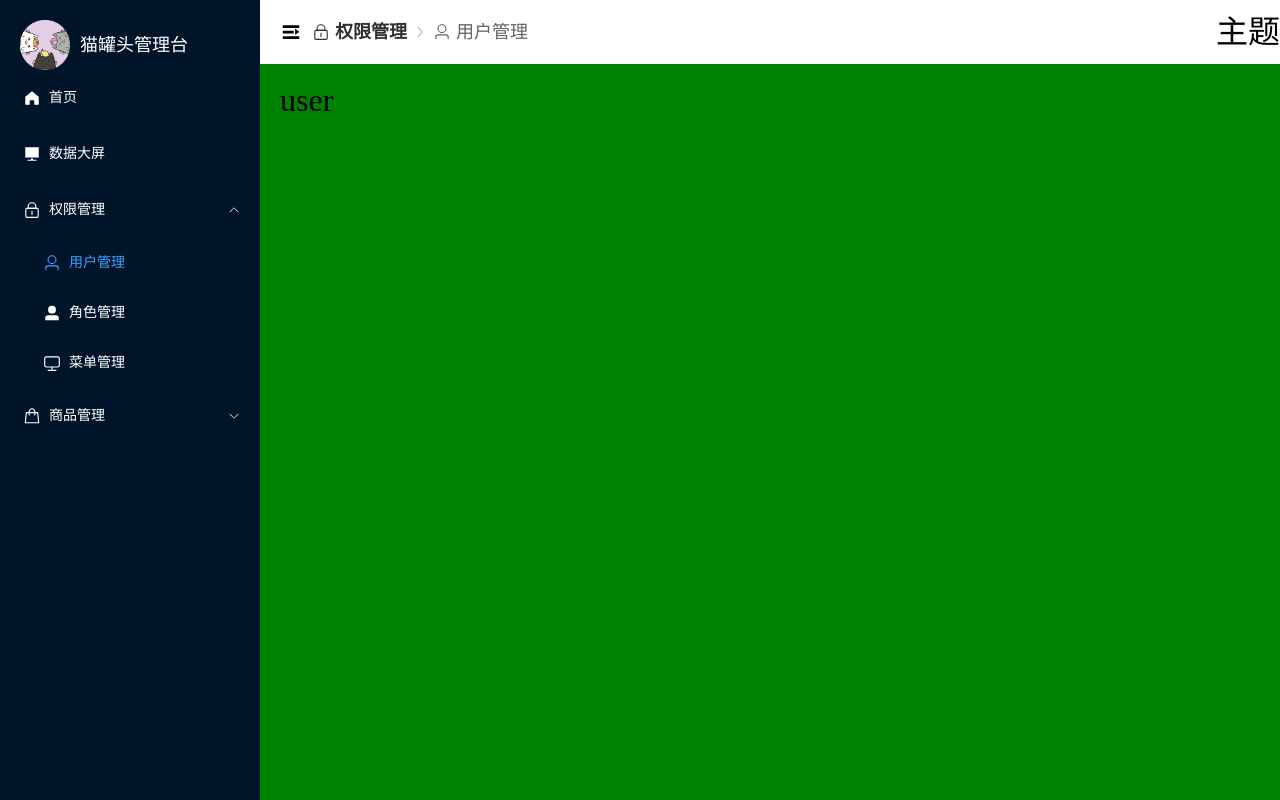
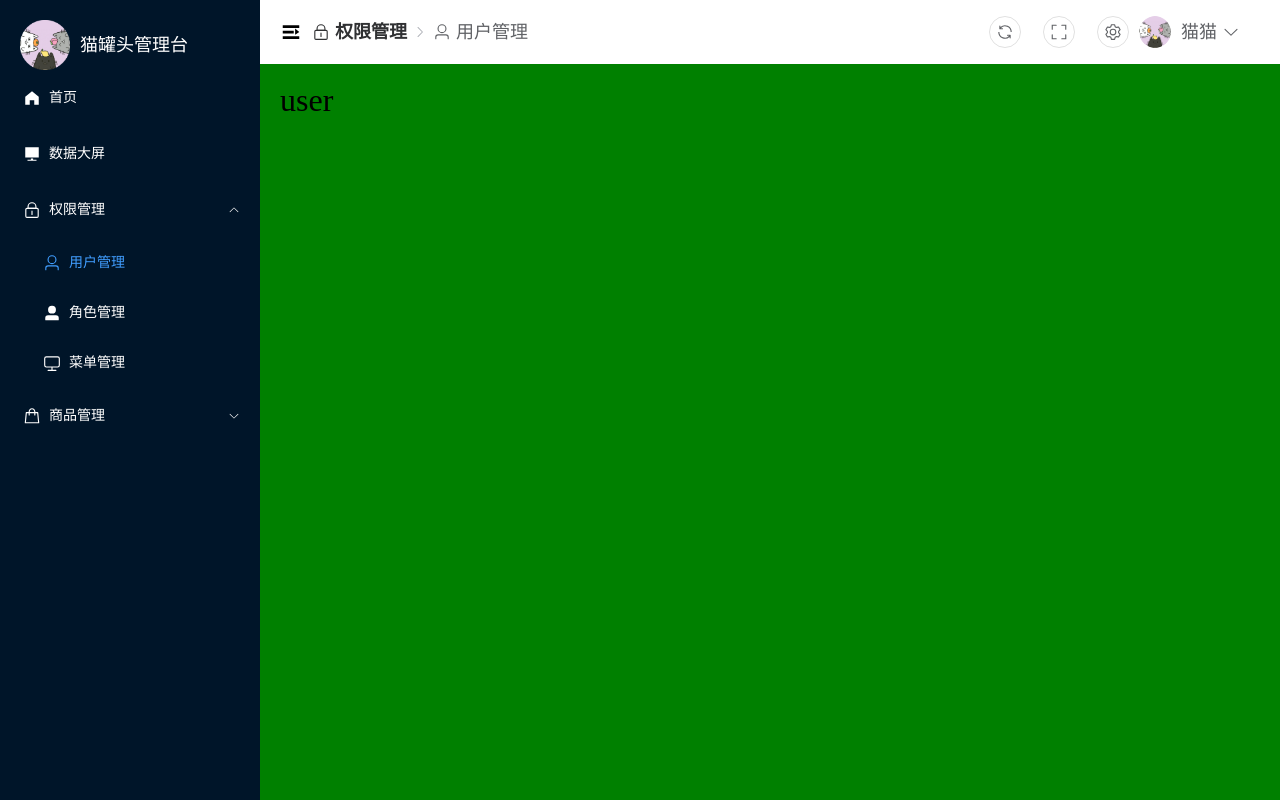
Before and after one commit to continue-sun-coder/vite-project1, a Vue app: page /acl/user in a window 1280 px wide. Built offline with nearby package versions, Linux system fonts and the light colour scheme.

Commit message:
feat(layout): fullScreen

```diff
--- a/src/layout/header/index.vue
+++ b/src/layout/header/index.vue
@@ -13,7 +13,7 @@
 import Theme from './theme/index.vue'
 import Breadcrumb from './breadcrumb/index.vue'
 defineOptions({
-  name: 'NavHeader'
+  name: 'NavHeader',
 })
 </script>
 
@@ -32,6 +32,7 @@ defineOptions({
   .header_right {
     display: flex;
     align-items: center;
+    margin-right: 20px;
   }
 }
 </style>
--- a/src/layout/header/theme/index.vue
+++ b/src/layout/header/theme/index.vue
@@ -1,15 +1,80 @@
 <template>
-  <div>
-    <h1>主题</h1>
+  <div class="theme_container">
+    <el-button size="small" icon="Refresh" circle @click="updateRefsh"></el-button>
+    <el-button size="small" icon="FullScreen" circle @click="fullScreen"></el-button>
+    <el-button size="small" icon="Setting" circle></el-button>
+    <img src="../../../../public/logo.png" alt="" >
+        <el-dropdown>
+        <span class="el-dropdown-link">
+              猫猫
+            <el-icon class="el-icon--right">
+                <arrow-down />
+            </el-icon>
+        </span>
+        <template #dropdown>
+            <el-dropdown-menu>
+                <el-dropdown-item @click="logout">退出登录</el-dropdown-item>
+            </el-dropdown-menu>
+        </template>
+    </el-dropdown>
   </div>
 </template>
 
 <script setup lang="ts">
 defineOptions({
-  name: 'Theme'
+  name: 'Theme',
 })
+// import { useUserStore } from '@/store/modules/user'
+import { useLayoutSettingStore } from '@/store/modules/setting'
+let layoutSettingStore = useLayoutSettingStore()
+// let userStore = useUserStore()
+
+const updateRefsh = () => {
+  layoutSettingStore.refsh = !layoutSettingStore.refsh
+}
+
+// 全屏按钮点击
+const fullScreen = () => {
+  // DOM对象的一个属性：可以用来判断当前是不是全屏模式
+  let full = document.fullscreenElement
+  if(!full){
+    document.documentElement.requestFullscreen()
+  }else{
+    // 退出全屏模式
+    document.exitFullscreen()
+  }
+}
+
+const logout = () => {
+  console.log('退出登录')
+}
 </script>
 
-<style scoped>
+<style scoped lang="scss">
+.theme_container {
+  display: flex;
+  align-items: center;
+  gap: 10px;
+  padding-right: 20px;
 
+  img {
+    width: 32px;
+    height: 32px;
+    border-radius: 50%;
+  }
+
+  .el-dropdown-link {
+    display: flex;
+    align-items: center;
+    font-size: 18px;
+    cursor: pointer;
+  }
+}
+
+/* 调整按钮图标大小 */
+:deep(.el-button) {
+  font-size: 18px;
+  border: 1px solid #e0e0e0;
+  padding: 15px; /* 增加内边距让按钮更大 */
+}
 </style>
--- a/src/layout/logo/index.vue
+++ b/src/layout/logo/index.vue
@@ -1,14 +1,14 @@
 <template>
   <div class="logo" v-if="setting.logoHidden">
     <img :src="setting.logo" alt="" />
-    <p :class="{flod:layoutSettingStore.flod}">{{ setting.title }}</p>
+    <p :class="{ flod: layoutSettingStore.flod }">{{ setting.title }}</p>
   </div>
 </template>
 
 <script setup lang="ts">
 import setting from '@/setting'
 defineOptions({
-  name: 'Logo'
+  name: 'Logo',
 })
 
 import { useLayoutSettingStore } from '@/store/modules/setting'
@@ -34,7 +34,7 @@ let layoutSettingStore = useLayoutSettingStore()
     opacity: 1;
     white-space: nowrap;
     overflow: hidden;
-    max-width:  $base-menu-width - 90px;
+    max-width: $base-menu-width - 90px;
 
     &.flod {
       opacity: 0;
--- a/src/layout/main/index.vue
+++ b/src/layout/main/index.vue
@@ -3,12 +3,29 @@
   <router-view v-slot="{ Component }">
     <transition name="fade">
       <!-- 渲染layout一级路由组件的子路由 -->
-      <component :is="Component" />
+      <component :is="Component" v-if="flag"/>
     </transition>
   </router-view>
 </template>
 
-<script setup lang="ts"></script>
+<script setup lang="ts">
+import { watch, ref, nextTick} from 'vue'
+import { useLayoutSettingStore } from '@/store/modules/setting'
+let layoutSettingStore = useLayoutSettingStore()
+// 定义一个flag来控制组件的渲染
+let flag = ref(true)
+// 监听用户是否点击了更新按钮
+watch(
+  () => layoutSettingStore.refsh,
+  () => {
+    flag.value = false
+    // 使用nextTick来确保DOM更新完成后再重新渲染组件
+    nextTick(() => {
+      flag.value = true
+    })
+  }
+)
+</script>
 
 <style scoped>
 .fade-enter-from {
--- a/src/store/modules/setting.ts
+++ b/src/store/modules/setting.ts
@@ -5,6 +5,7 @@ export const useLayoutSettingStore = defineStore('LayoutSettingStore', {
   state: () => {
     return {
       flod: false, //菜单是否折叠
+      refsh: false, //是否刷新页面
     }
   },
 })
```
Also changed, not shown: src/layout/header/breadcrumb/index.vue (+8 -3 lines), src/layout/index.vue (+14 -8 lines). Lines whose indentation alone changed are shown as unchanged.
